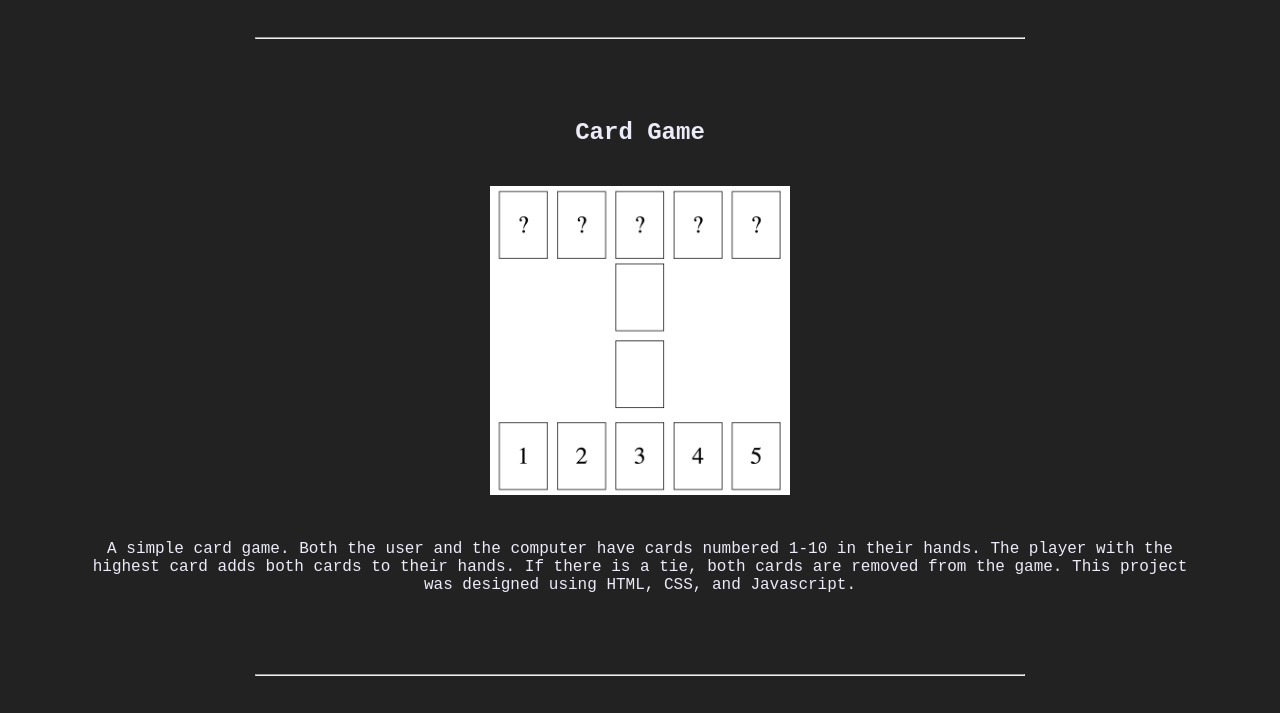
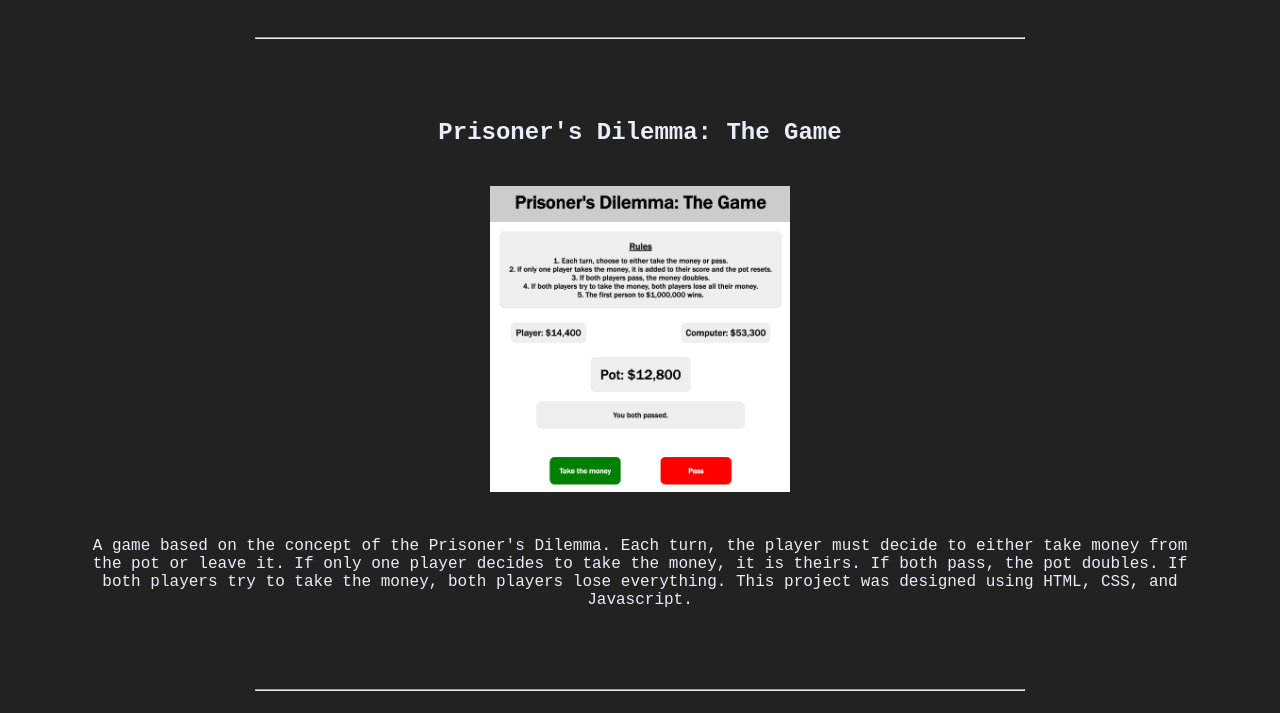
Before and after one commit to KyleMoreen/DevPortfolio, a plain HTML site: page index.html in a window 1280 px wide. Shown: the part 832-1545 px from the top of the page. Drawn offline with Linux system fonts and the light colour scheme.

Commit message:
added prisoners dilemma

```diff
--- a/index.html
+++ b/index.html
@@ -27,14 +27,15 @@
             </div>
             <hr>
             <div class="project">
-                <div class="project-head" id="project-head">Card Game</div>
-                <img src="images/cardgame.png" >
+                <div class="project-head" id="project-head">Prisoner's Dilemma: The Game</div>
+                <img src="images/prisonersdilemma.png" >
                 <div class="project-info" id="project-info">
-                    A simple card game. Both the user and the computer
-                    have cards numbered 1-10 in their hands. The player
-                    with the highest card adds both cards to their hands.
-                    If there is a tie, both cards are removed from the game.
-                    This project was designed using HTML, CSS, and Javascript.</div>
+                    A game based on the concept of the Prisoner's Dilemma.
+                    Each turn, the player must decide to either take money
+                    from the pot or leave it. If only one player decides to
+                    take the money, it is theirs. If both pass, the pot doubles.
+                    If both players try to take the money, both players lose
+                    everything. This project was designed using HTML, CSS, and Javascript.</div>
             </div>
             <hr>
             <div class="project">
@@ -45,6 +46,17 @@
                     declared a dwarf planet. The counter updates in real time. Also
                     features a contact form for those who would like to petition for
                     Pluto's reinstatement. This project was designed using HTML, CSS, and Javascript.</div>
+            </div>
+            <hr>
+            <div class="project">
+                <div class="project-head" id="project-head">Card Game</div>
+                <img src="images/cardgame.png" >
+                <div class="project-info" id="project-info">
+                    A simple card game. Both the user and the computer
+                    have cards numbered 1-10 in their hands. The player
+                    with the highest card adds both cards to their hands.
+                    If there is a tie, both cards are removed from the game.
+                    This project was designed using HTML, CSS, and Javascript.</div>
             </div>
             <hr>
             <div class="project">
```
Also changed, not shown: images/prisonersdilemma.png (added).
